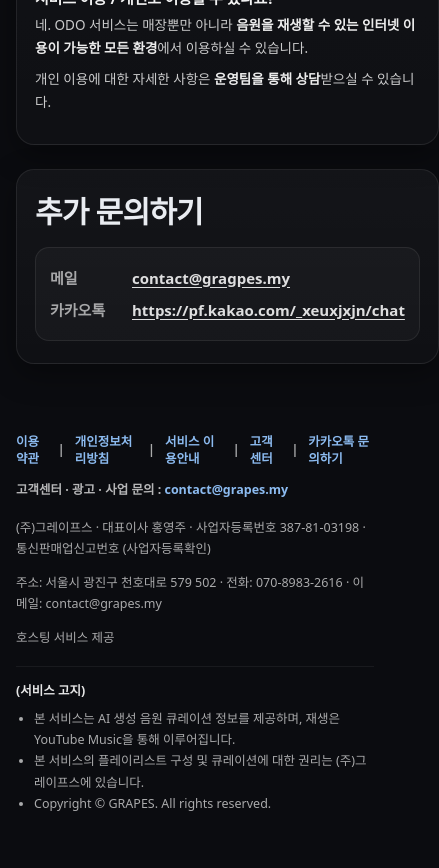
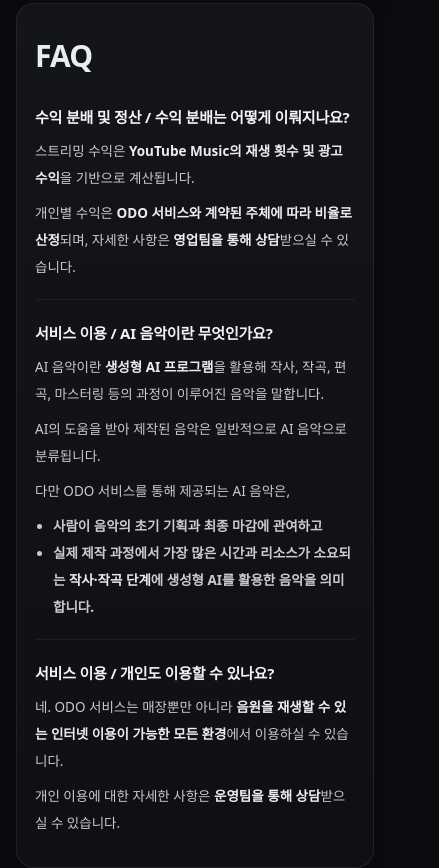
Before and after one commit to odo-lab/odo-web, a Next.js app: page /howto in a window 390 px wide. Shown: the part 2703-3571 px from the top of the page, 439 px wide, since content can reach past the window. Built offline with nearby package versions, Linux system fonts and the light colour scheme.

Commit message:
playlist페이지 상세페이지안열리던 오류  수정

```diff
--- a/src/app/globals.css
+++ b/src/app/globals.css
@@ -513,9 +513,9 @@
 }
 .section-title{ margin:0; font-size:24px; letter-spacing:-.2px; }
 .section-desc{ margin:0; color:var(--muted); font-size:17px; }
-
 /* Event Banner */
 .eb { margin: 18px 0 24px; }
+
 .ebShell{
   position: relative;
   border-radius: 22px;
@@ -531,16 +531,25 @@
   color: inherit;
 }
 
+/* ✅ 배너 높이: 3단계 반응형 */
 .ebMedia{
   position: relative;
-  height: 220px; /* 데스크탑 기본 */
+  height: 240px; /* 데스크톱 기본(1101px 이상) */
+}
+
+@media (max-width: 1100px){
+  .ebMedia{ height: 200px; } /* 태블릿 */
+}
+
+@media (max-width: 820px){
+  .ebMedia{ height: 150px; } /* 모바일 */
+  .ebNav{ width: 40px; height: 40px; }
 }
 
 .ebOverlay{
   position:absolute; inset:0;
   background: radial-gradient(1200px 300px at 70% 50%, rgba(0,0,0,.15), rgba(0,0,0,.55));
 }
-
 
 .ebNav{
   position:absolute;
@@ -569,6 +578,7 @@
 
 .ebPrev{ left: 14px; }
 .ebNext{ right: 14px; }
+
 .ebDots{
   position:absolute;
   left: 50%;
@@ -675,6 +685,18 @@
 .carousel, .carousel a{
   -webkit-user-drag: none;
 }
+/* 카드/썸네일은 버튼 absolute 기준이 되도록 */
+.g-card, .p-card { position: relative; }
+
+/* 썸네일은 Image(fill) 기준 */
+.g-thumb, .thumb { position: relative; overflow: hidden; }
+
+/* next/image(fill)이 버튼 클릭을 먹지 않게 */
+.thumb-img { pointer-events: none; }
+
+/* 상세 버튼은 최상단 레이어 */
+.info-btn { position: absolute; top: 12px; right: 12px; z-index: 20; }
+
 /* 카드 hover 반응 */
 .p-card,
 .g-card{
--- a/src/app/howto/page.tsx
+++ b/src/app/howto/page.tsx
@@ -360,7 +360,7 @@
           target="_blank"
           rel="noreferrer"
         >
-          https://pf.kakao.com/_xeuxjxjn/chat
+          카카오톡 문의하기
         </a>
       </div>
     </div>
@@ -378,13 +378,15 @@
   fontWeight: 800,
   letterSpacing: -0.2,
   color: "rgba(255,255,255,.95)",
+
+  lineHeight: 2,
 };
 
 const faqAStyle: CSSProperties = {
   margin: "0 0 8px",
   color: "rgba(255,255,255,.78)",
   fontSize: 13.5,
-  lineHeight: 1.7,
+  lineHeight: 2,
   fontWeight: 500,
 };
 
@@ -392,6 +394,8 @@
 const stackStyle: CSSProperties = {
   display: "grid",
   gap: 24, // 카드 사이 간격
+
+  lineHeight: 2,
 };
 const installTextStyle: CSSProperties = {
   marginBottom: 8,
@@ -399,12 +403,16 @@
   fontWeight: 900,
   letterSpacing: -0.3,
   color: "rgba(255,255,255,.95)",
+
+  lineHeight: 2,
 };
 
 const cardStyle: CSSProperties = {
   padding: "22px 18px",
   borderRadius: 18,
   scrollMarginTop: 50, // 네비 클릭 이동 시 상단 가림 방지(보조)
+
+  lineHeight: 2,
 };
 
 const h2Style: CSSProperties = {
@@ -412,6 +420,8 @@
   fontSize: 18,
   fontWeight: 950,
   letterSpacing: -0.4,
+
+  lineHeight: 2,
 };
 
 const h3Style: CSSProperties = {
@@ -419,13 +429,15 @@
   fontSize: 15,
   fontWeight: 900,
   letterSpacing: -0.2,
+
+  lineHeight: 2,
 };
 
 const pStyle: CSSProperties = {
   margin: "0 0 10px",
   color: "rgba(255,255,255,.78)",
   fontSize: 15,
-  lineHeight: 1.75,
+  lineHeight: 2,
   fontWeight: 650,
 };
 
@@ -434,19 +446,23 @@
   paddingLeft: 18,
   color: "rgba(255,255,255,.78)",
   fontSize: 13.5,
-  lineHeight: 1.75,
+  lineHeight: 2,
   fontWeight: 650,
 };
 
 const bStyle: CSSProperties = {
   color: "rgba(255,255,255,.92)",
   fontWeight: 900,
+
+  lineHeight: 2,
 };
 
 const hrStyle: CSSProperties = {
   border: "none",
   borderTop: "1px solid rgba(255,255,255,.06)",
   margin: "18px 0",
+
+  lineHeight: 2,
 };
 
 const sectionStyle: CSSProperties = {
@@ -459,6 +475,8 @@
   border: "1px solid rgba(255,255,255,.08)",
   background: "rgba(255,255,255,.03)",
   padding: 14,
+
+  lineHeight: 2,
 };
 
 /* ===== 네비 스타일 (Privacy 페이지 톤에 맞춘 “깔끔한 바”) ===== */
```
Also changed, not shown: src/components/PlaylistCard.tsx (+15 -16 lines), src/components/PlaylistsClient.tsx (+5 -2 lines), public/images/image.jpg (added).
